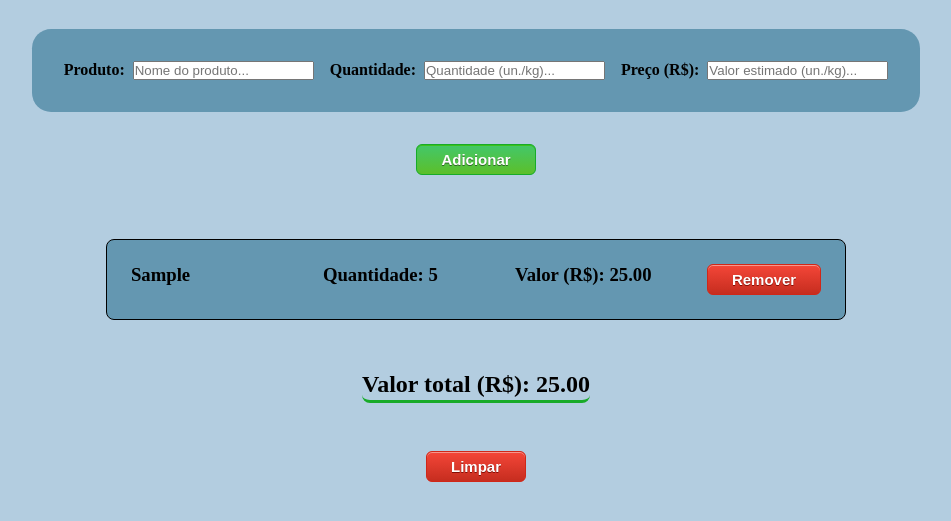
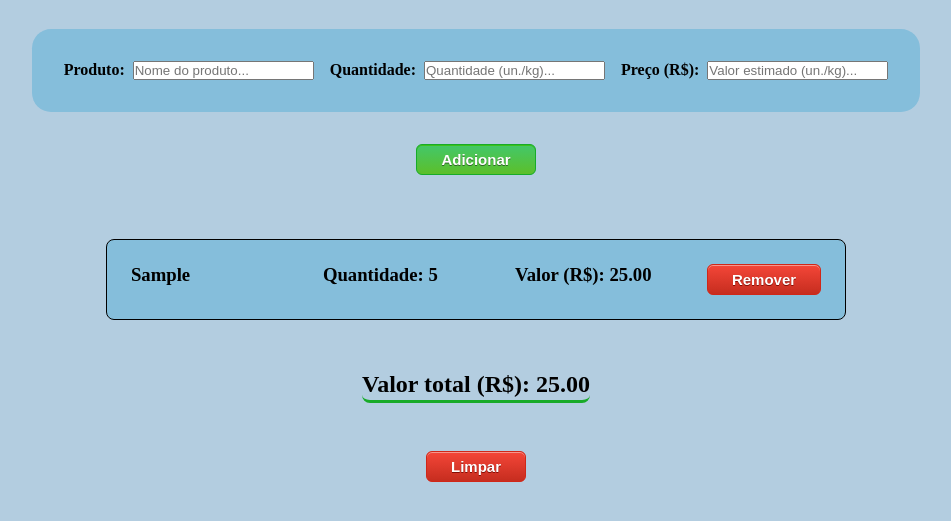
Before and after one commit to rafaelbarcarol/groceryList, a plain HTML site: page index.html in a window 1280 px wide. Both pictures are taken after typing "Sample", "5", "5" into the empty fields and a click on the button "Adicionar". Shown: the part 115-636 px from the top of the page, without its empty margins (164-1115 px from the left). Drawn offline with Linux system fonts and the light colour scheme.

Commit message:
design update

```diff
--- a/style.css
+++ b/style.css
@@ -36,7 +36,7 @@ body {
   padding: 2rem;
   border-radius: 1.2rem;
   gap: 1rem;
-  background-color: #6497b1;
+  background-color: #85bedb;
   font-weight: 700;
 }
 
@@ -48,7 +48,7 @@ body {
 
 .produtoUnidade {
   display: flex;
-  background-color: #6497b1;
+  background-color: #85bedb;
   border-radius: 0.5rem;
   justify-content: space-between;
   padding: 1.5rem;
```
